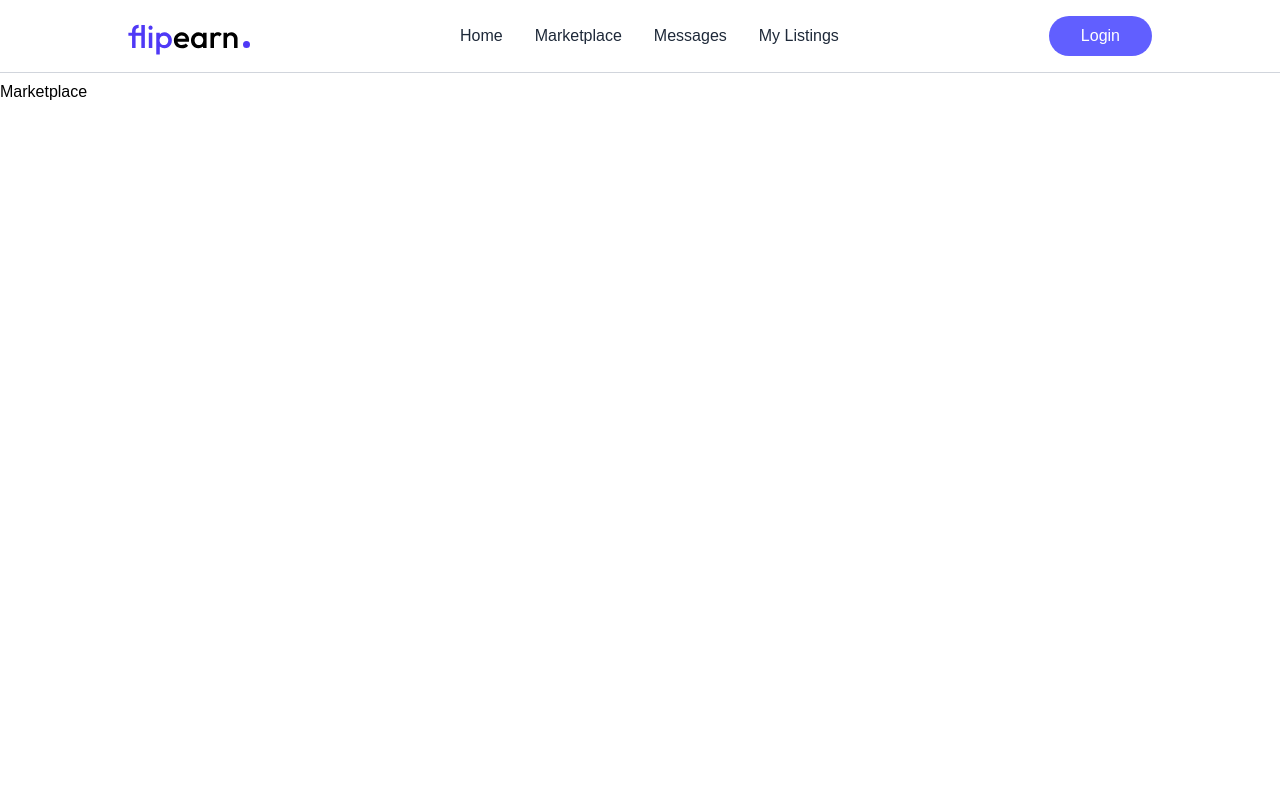
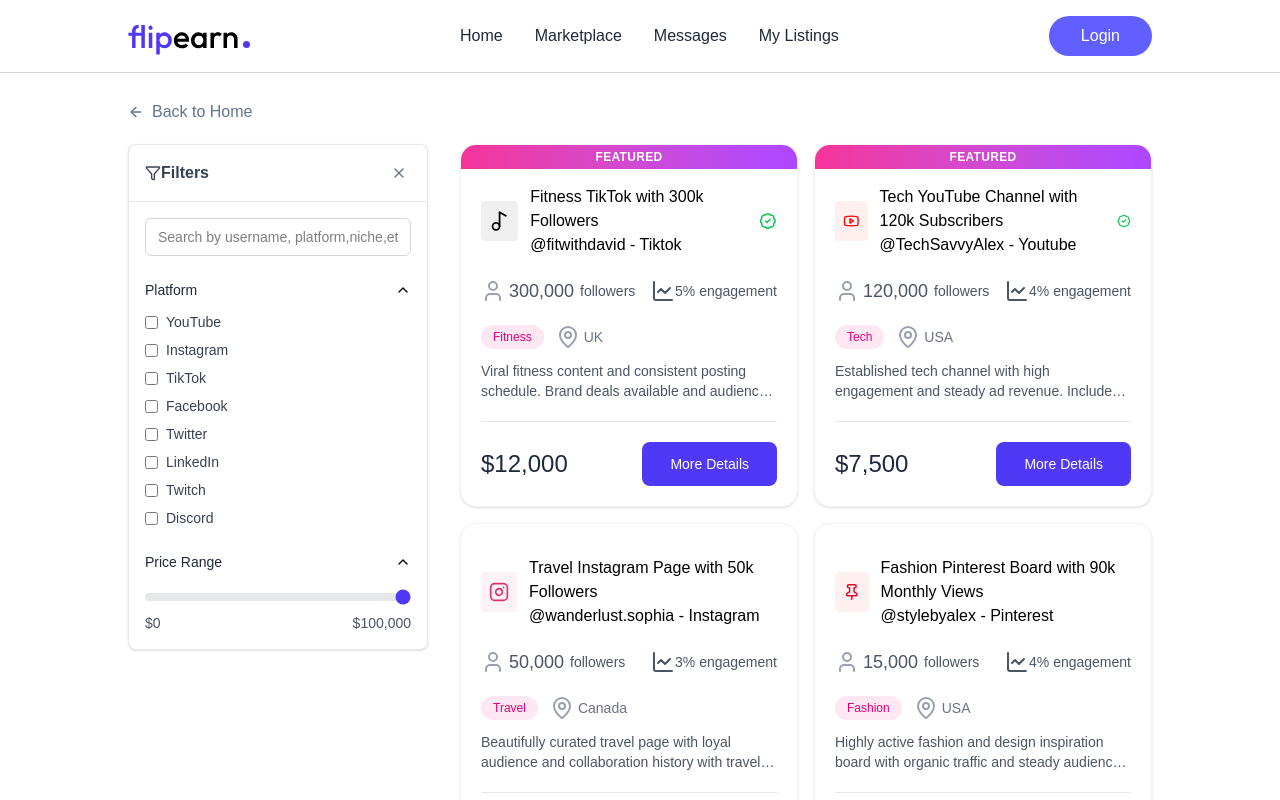
Before and after one commit to diegovilhalva/flipearn, a React (Vite) app in the folder client/: page /marketplace in a window 1280 px wide. Shown: the top 800 px of the page. Built offline with nearby package versions, Linux system fonts and the light colour scheme; no server answers; a web font is replaced by a local one.

Commit message:
create marketplace page

```diff
--- /dev/null
+++ b/client/src/components/FilterSidebar.jsx
@@ -0,0 +1,112 @@
+import { ChevronDown, Filter, X } from "lucide-react"
+import { useState } from "react"
+import { useNavigate, useSearchParams } from "react-router-dom"
+
+
+const FilterSidebar = ({ showFilterPhone, setShowFilterPhone, filters, setFilters }) => {
+    const navigate = useNavigate()
+    const [searchParams, setSearchParams] = useSearchParams()
+    const currency = import.meta.env.VITE_CURRENCY || "$"
+    const [search, setSearch] = useState(searchParams.get("search") || "")
+
+    const onChangeSearch = (e) => {
+        if (e.target.value) {
+            setSearchParams({ search: e.target.value })
+            setSearch(e.target.value)
+        } else {
+            navigate(`/marketplace`)
+            setSearch("")
+        }
+    }
+
+    const [expandedSections, setExpandedSections] = useState({
+        platform: true,
+        price: true,
+        followers: true,
+        niche: true,
+        status: true
+    })
+    const toggleSection = (section) => {
+        setExpandedSections((prev) => ({
+            ...prev,
+            [section]: !prev[section]
+        }))
+    }
+
+    const onFilterChange = (newFilters) => {
+        setFilters({ ...filters, ...newFilters })
+    }
+
+    const platforms = [
+        { value: "youtube", label: "YouTube" },
+        { value: "instagram", label: "Instagram" },
+        { value: "tiktok", label: "TikTok" },
+        { value: "facebook", label: "Facebook" },
+        { value: "twitter", label: "Twitter" },
+        { value: "linkedin", label: "LinkedIn" },
+        { value: "twitch", label: "Twitch" },
+        { value: "discord", label: "Discord" }
+    ]
+    return (
+        <div className={`${showFilterPhone ? "max-sm:fixed" : "max-sm:hidden"} max-sm:inset-0 z-100 max-sm:h-screen max-sm:overflow-scroll bg-white rounded-lg shadow-sm border border-gray-200 h-fit sticky top-24 md:min-w-[300px]`}>
+            <div className="p-4 border-b border-gray-200">
+                <div className="flex items-center justify-between">
+                    <div className="flex items-center sapce-x-2 text-gray-700">
+                        <Filter className="size-4" />
+                        <h3 className="font-semibold">Filters</h3>
+                    </div>
+                    <div className="flex items-centr gap-2">
+                        <X className="size-6 text-gray-500 hover:text-gray-700 p-1 hover:bg-gray-100 rounded transition-colors cursor-pointer" />
+                        <button onClick={() => setShowFilterPhone(false)} className="sm:hidden text-sm border text-gray-700 px-3 py-1 rounded">Apply</button>
+                    </div>
+                </div>
+            </div>
+            <div className="p-4 space-y-6 sm:max-h-[calc(100vh-200px)] overflow-y-scroll no-scrollbar">
+                <div className="flex items-center justify-between">
+                    <input type="text" placeholder="Search by username, platform,niche,etc." className="w-full text-sm px-3 py-2 border border-gray-300 rounded-md outline-indigo-500" onChange={onChangeSearch} value={search} />
+                </div>
+                <div >
+                    <button onClick={() => toggleSection("platform")} className="flex items-center justify-between w-full mb-3">
+                        <label htmlFor="" className="text-sm font-medium text-gray-800">Platform</label>
+                        <ChevronDown className={`size-4 transition-transform ${expandedSections.platform ? "rotate-180" : ""}`} />
+                    </button>
+                    {expandedSections.platform && (
+                        <div className="flex flex-col gap-2">
+                            {platforms.map((platform) => (
+                                <label htmlFor="" key={platform.value} className="flex items-center gap-2 text-gray-700 text-sm">
+                                    <input type="checkbox" checked={filters.platform?.includes(platform.value) || false} onChange={(e) => {
+                                        const checked = e.target.checked
+                                        const current = filters.platform || []
+                                        const updated = checked ? [...current, platform.value] : current.filter((p) => p !== platform.value)
+                                        onFilterChange({
+                                            ...filters,
+                                            platform: updated.length > 0 ? updated : null
+                                        })
+                                    }} />
+                                    <span>{platform.label}</span>
+                                </label>
+                            ))}
+                        </div>
+                    )}
+                </div>
+                <div >
+                    <button onClick={() => toggleSection("price")} className="flex items-center justify-between w-full mb-3">
+                        <label htmlFor="" className="text-sm font-medium text-gray-800">Price Range</label>
+                        <ChevronDown className={`size-4 transition-transform ${expandedSections.price ? "rotate-180" : ""}`} />
+                    </button>
+                    {expandedSections.price && (
+                        <div className="space-y-3">
+                            <input type="range" min='0' max="100000" step="100" value={filters.maxPrice  || 1000000} onChange={(e) => onFilterChange({...filters,maxPrice:parseInt(e.target.value)})} className="w-full  h-2 bg-gray-200 rounded-lg appearance-none cursor-pointer accent-indigo-600"/>
+                            <div className="flex items-center justify-between text-sm text-gray-600">
+                                    <span>{currency}0</span>
+                                    <span>{currency}{(filters.maxPrice || 100000).toLocaleString()}</span>
+                            </div>
+                        </div>
+                    )}
+                </div>
+            </div>
+        </div>
+    )
+}
+
+export default FilterSidebar
--- a/client/src/pages/Marketplace.jsx
+++ b/client/src/pages/Marketplace.jsx
@@ -1,9 +1,45 @@
-import React from 'react'
-
+import { ArrowLeftIcon, FilterIcon } from "lucide-react"
+import { useState } from "react"
+import { useNavigate } from "react-router-dom"
+import { useSelector } from "react-redux"
+import ListingCard from "../components/ListingCard"
+import FilterSidebar from "../components/FilterSidebar"
 const Marketplace = () => {
+  const navigate = useNavigate()
+  const [showFilterPhone, setShowFilterPhone] = useState(false)
+  const [filters, setFilters] = useState({
+    platform: null,
+    maxPrice: 100000,
+    minFoll0owers: 0,
+    niche: null,
+    verified: false,
+    monetized: false
+  })
+  const { listings } = useSelector(state => state.listing)
+  const filteredListings = listings.filter((listing) => {
+    return true
+  })
   return (
-    <div>
-        <h1>Marketplace</h1>
+    <div className="px-6 md:px-16 lg:px-24 xl:px-32">
+      <div className="flex items-center justify-between text-slate-500">
+        <button onClick={() => { navigate("/"); scrollTo(0, 0) }} className="flex items-center gap-2 py-5" >
+          <ArrowLeftIcon className="size-4" />
+          Back to Home
+        </button>
+        <button onClick={() => setShowFilterPhone(true)} className="flex sm:hidden items-center gap-2 py-5">
+          <FilterIcon className="size-4" />
+          Filters
+        </button>
+      </div>
+      <div className="relative flex items-start justify-between gap-8 pb-8">
+        <FilterSidebar showFilterPhone={setShowFilterPhone}
+        setShowFilterPhone={setShowFilterPhone} filters={filters} setFilters={setFilters} />
+        <div className="flex-1 grid xl:grid-cols-2 gap-4">
+          {filteredListings.sort((a, b) => a.featured ? -1 : b.featured ? 1 : 0).map((listing) => (
+            <ListingCard listing={listing} key={listing.id} />
+          ))}
+        </div>
+      </div>
     </div>
   )
 }
```
